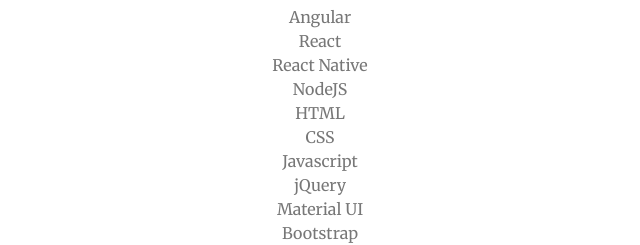
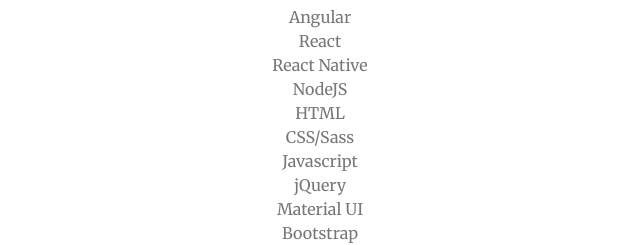
Before and after one commit to kamilladhani/kamilladhani.github.io, a website: page index.html in a window 1280 px wide. Shown: the part 1780-2025 px from the top of the page, 515-1155 px from the left. Drawn offline with nearby package versions, Linux system fonts and the light colour scheme.

Commit message:
Update index.html

```diff
--- a/index.html
+++ b/index.html
@@ -141,7 +141,7 @@
                         <p class="text-muted">React Native</p>
                         <p class="text-muted">NodeJS</p>
                         <p class="text-muted">HTML</p>
-                        <p class="text-muted">CSS</p>
+                        <p class="text-muted">CSS/Sass</p>
                         <p class="text-muted">Javascript</p>
                         <p class="text-muted">jQuery</p>
                         <p class="text-muted">Material UI</p>
```
